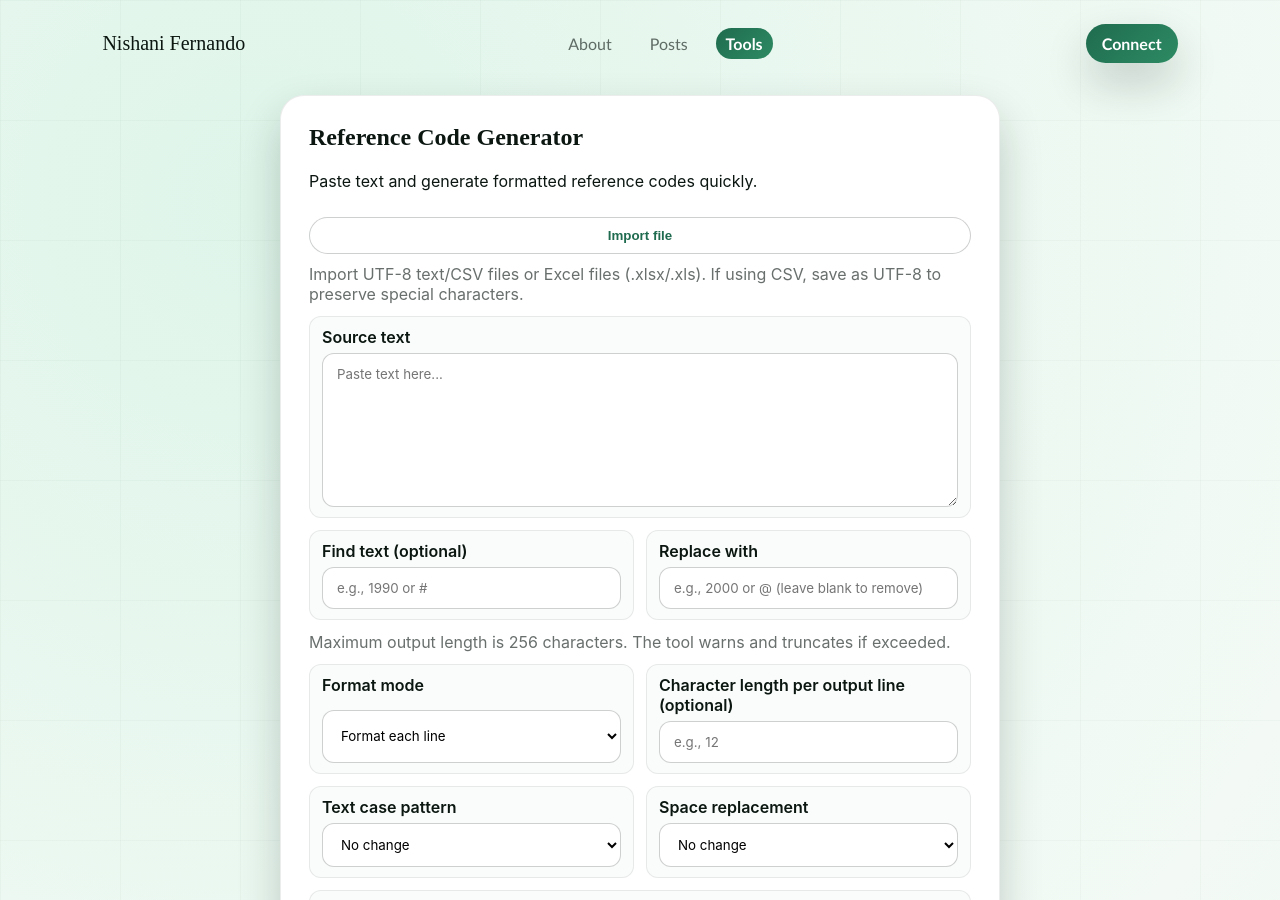
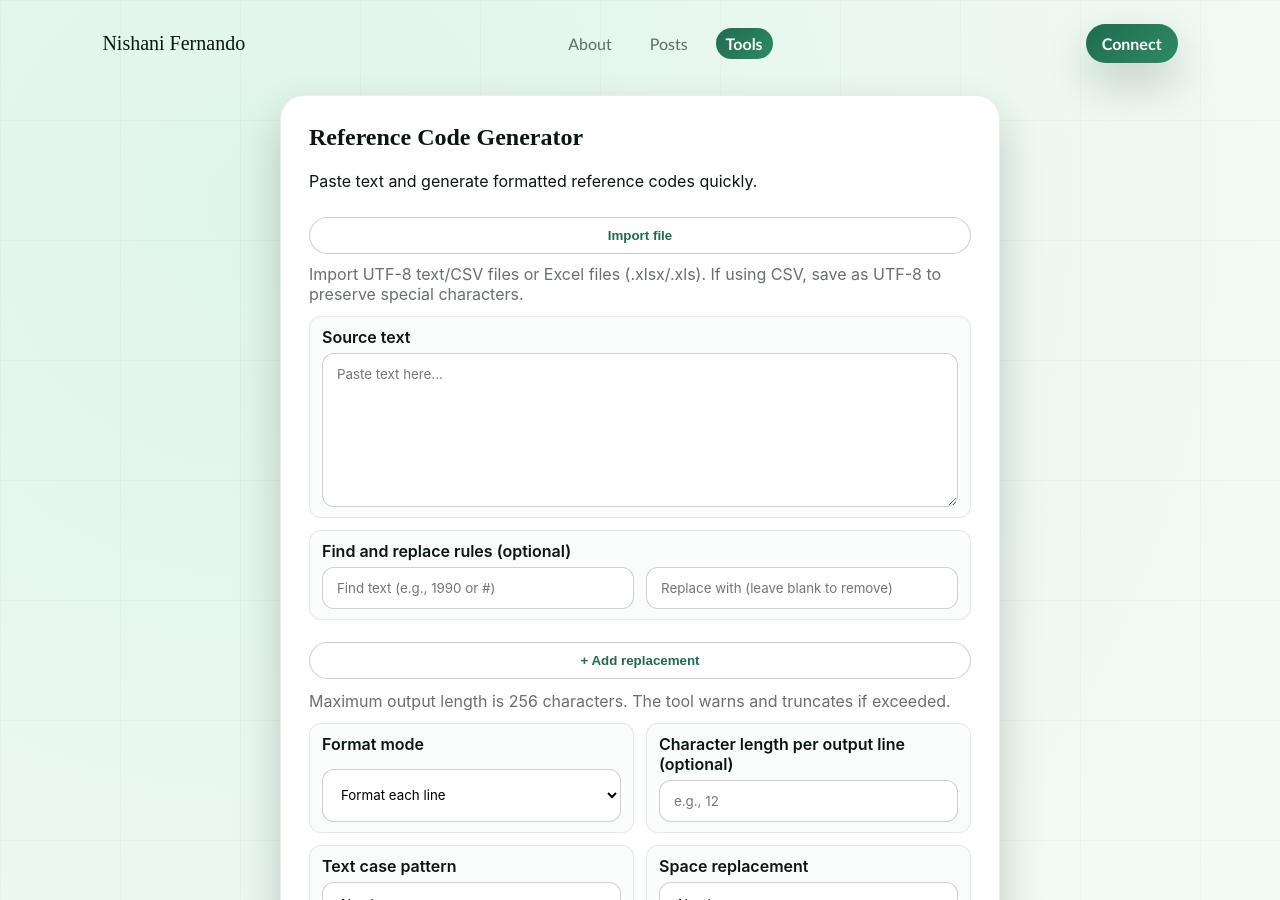
Before and after one commit to nishanif/nishanif.github.io, a Jekyll site: the page built from tools/reference_code_generator.html, in a window 1280 px wide and 900 px high. Built offline with Jekyll 4.4.1, drawn with Linux system fonts in a browser that asks for light colours; some of the changed lines change nothing that is shown.

Commit message:
Add multi-rule find/replace with + add replacement

```diff
--- a/tools/reference_code_generator.html
+++ b/tools/reference_code_generator.html
@@ -19,15 +19,17 @@ permalink: /tools/text-format-converter/
             Source text
             <textarea id="sourceText" rows="8" placeholder="Paste text here..."></textarea>
         </label>
-        <div class="form-grid form-grid-two">
-            <label class="form-control">
-                Find text (optional)
-                <input type="text" id="findTextInput" placeholder="e.g., 1990 or #">
-            </label>
-            <label class="form-control">
-                Replace with
-                <input type="text" id="replaceTextInput" placeholder="e.g., 2000 or @ (leave blank to remove)">
-            </label>
+        <label class="form-control">
+            Find and replace rules (optional)
+            <div id="replaceRulesList">
+                <div class="form-grid form-grid-two replace-rule-row">
+                    <input type="text" class="replace-find-input" placeholder="Find text (e.g., 1990 or #)">
+                    <input type="text" class="replace-with-input" placeholder="Replace with (leave blank to remove)">
+                </div>
+            </div>
+        </label>
+        <div class="form-actions">
+            <button id="addReplaceRule" type="button" class="secondary">+ Add replacement</button>
         </div>
         <p class="muted">Maximum output length is 256 characters. The tool warns and truncates if exceeded.</p>
 
--- a/tools/text-format-converter.js
+++ b/tools/text-format-converter.js
@@ -1,6 +1,6 @@
 const sourceTextInput = document.getElementById("sourceText");
-const findTextInput = document.getElementById("findTextInput");
-const replaceTextInput = document.getElementById("replaceTextInput");
+const replaceRulesList = document.getElementById("replaceRulesList");
+const addReplaceRuleButton = document.getElementById("addReplaceRule");
 const formatModeSelect = document.getElementById("formatMode");
 const lineLengthInput = document.getElementById("lineLengthInput");
 const textCasePatternSelect = document.getElementById("textCasePattern");
@@ -113,12 +113,55 @@ function decodeEscapes(value) {
         .replace(/\\t/g, "\t");
 }
 
-function applyFindReplace(value, findText, replaceText) {
-    if (!findText) {
-        return value;
-    }
+function createReplaceRuleRow(findValue = "", replaceValue = "") {
+    const row = document.createElement("div");
+    row.className = "form-grid form-grid-two replace-rule-row";
 
-    return value.split(findText).join(replaceText);
+    const findInput = document.createElement("input");
+    findInput.type = "text";
+    findInput.className = "replace-find-input";
+    findInput.placeholder = "Find text (e.g., 1990 or #)";
+    findInput.value = findValue;
+
+    const replaceInput = document.createElement("input");
+    replaceInput.type = "text";
+    replaceInput.className = "replace-with-input";
+    replaceInput.placeholder = "Replace with (leave blank to remove)";
+    replaceInput.value = replaceValue;
+
+    row.appendChild(findInput);
+    row.appendChild(replaceInput);
+
+    return row;
+}
+
+function addReplaceRule(findValue = "", replaceValue = "") {
+    const row = createReplaceRuleRow(findValue, replaceValue);
+    replaceRulesList.appendChild(row);
+    return row;
+}
+
+function resetReplaceRulesRows() {
+    replaceRulesList.innerHTML = "";
+    addReplaceRule();
+}
+
+function getReplaceRules() {
+    const rows = replaceRulesList.querySelectorAll(".replace-rule-row");
+    return Array.from(rows)
+        .map((row) => {
+            const findValue = decodeEscapes(row.querySelector(".replace-find-input").value);
+            const replaceValue = decodeEscapes(row.querySelector(".replace-with-input").value);
+            return {
+                find: findValue,
+                replace: replaceValue,
+            };
+        })
+        .filter((rule) => rule.find !== "");
+}
+
+function applyFindReplaceRules(value, rules) {
+    return rules.reduce((currentValue, rule) => currentValue.split(rule.find).join(rule.replace), value);
 }
 
 function toSentenceCase(value) {
@@ -379,8 +422,7 @@ function getValidatedNValue(specialText) {
 
 function formatText() {
     const sourceText = sourceTextInput.value;
-    const findText = decodeEscapes(findTextInput.value);
-    const replaceText = decodeEscapes(replaceTextInput.value);
+    const replaceRules = getReplaceRules();
     const mode = formatModeSelect.value;
     const textCasePattern = textCasePatternSelect.value;
     const trimLines = trimLinesInput.checked;
@@ -430,7 +472,7 @@ function formatText() {
             return;
         }
 
-        const replacedText = applyFindReplace(workingText, findText, replaceText);
+        const replacedText = applyFindReplaceRules(workingText, replaceRules);
         const transformedText = transformValue(replacedText, textCasePattern, spaceReplacement);
         const withSpecialText = applySpecialText(transformedText, specialText, specialPosition, nValue);
         const output = applyLimitsByLine(withSpecialText, perLineLimit.value);
@@ -463,7 +505,7 @@ function formatText() {
     let perLineLimitedCount = 0;
     let lengthTruncatedCount = 0;
     const outputLines = preparedLines.map((line) => {
-        const replaced = applyFindReplace(line, findText, replaceText);
+        const replaced = applyFindReplaceRules(line, replaceRules);
         const transformed = transformValue(replaced, textCasePattern, spaceReplacement);
         const withSpecialText = applySpecialText(transformed, specialText, specialPosition, nValue);
         const output = processOneValue(withSpecialText, perLineLimit.value);
@@ -600,8 +642,15 @@ function clearAllToolFields() {
     });
 }
 
+function handleAddReplaceRule() {
+    const newRow = addReplaceRule();
+    const findInput = newRow.querySelector(".replace-find-input");
+    findInput.focus();
+}
+
 function resetForm() {
     clearAllToolFields();
+    resetReplaceRulesRows();
     importedSourceFileName = "";
     formatModeSelect.value = "line";
     textCasePatternSelect.value = "none";
@@ -615,6 +664,7 @@ function resetForm() {
     sourceTextInput.focus();
 }
 
+addReplaceRuleButton.addEventListener("click", handleAddReplaceRule);
 importFileButton.addEventListener("click", openSourceFilePicker);
 sourceFileInput.addEventListener("change", importSourceFile);
 formatButton.addEventListener("click", formatText);
@@ -632,4 +682,8 @@ sourceTextInput.addEventListener("keydown", (event) => {
 spaceReplacePatternSelect.addEventListener("change", updateConditionalInputs);
 specialTextPositionSelect.addEventListener("change", updateConditionalInputs);
 
+if (!replaceRulesList.querySelector(".replace-rule-row")) {
+    addReplaceRule();
+}
+
 updateConditionalInputs();
```
